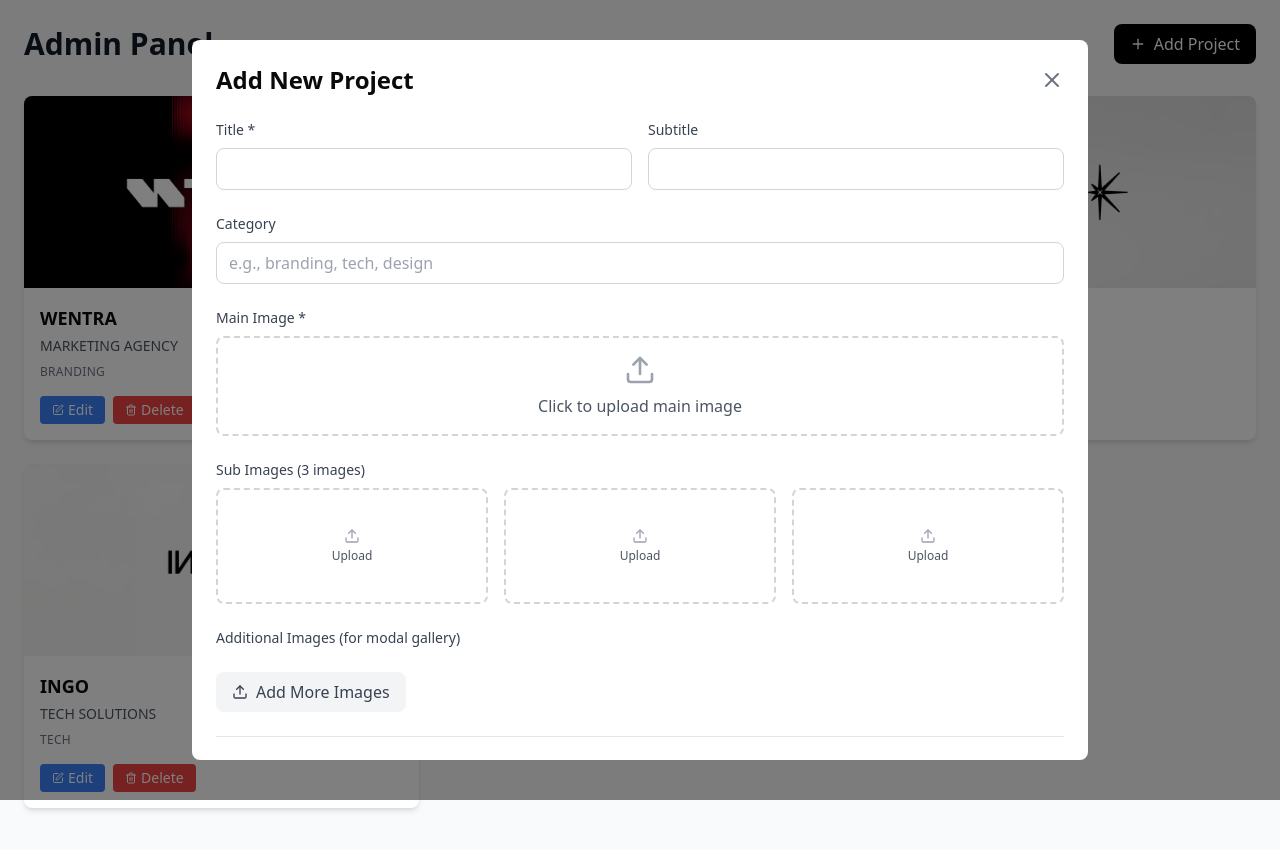
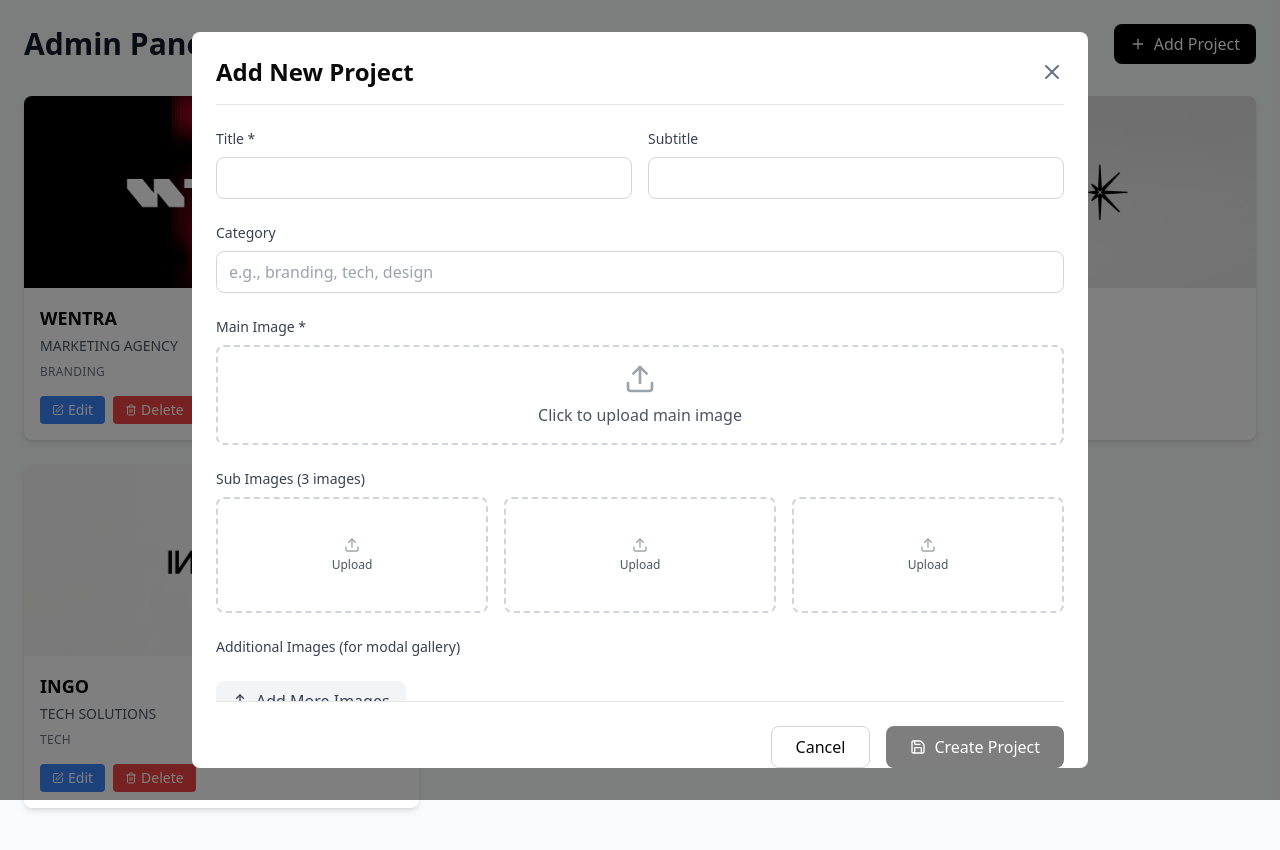
Before and after one commit to GhostekTheGuy/ghostek_media, a Next.js app: page /admin in a window 1280 px wide. Both pictures are taken after a click on the button "Add Project". Shown: the top 850 px of the page. Built offline with nearby package versions, Linux system fonts and the light colour scheme.

Commit message:
fix: resolve admin modal scrolling issues
Adjust modal centering and add scroll styles for better UX

#VERCEL_SKIP

Co-authored-by: Hubert Kolejko <83242010+GhostekTheGuy@users.noreply.github.com>

```diff
--- a/app/admin/page.tsx
+++ b/app/admin/page.tsx
@@ -206,10 +206,12 @@ export default function AdminPage() {
 
         {/* Form Modal */}
         {showForm && (
-          <div className="fixed inset-0 bg-black bg-opacity-50 flex items-center justify-center p-4 z-50">
-            <div className="bg-white rounded-lg max-w-4xl w-full max-h-[90vh] overflow-y-auto">
+          <div className="fixed inset-0 bg-black bg-opacity-50 z-50 overflow-y-auto">
+            <div className="min-h-full flex items-start justify-center p-4 py-8">
+              <div className="bg-white rounded-lg max-w-4xl w-full my-auto">
+                <div className="max-h-[calc(100vh-4rem)] overflow-y-auto">
                   <div className="p-6">
-                <div className="flex justify-between items-center mb-6">
+                    <div className="flex justify-between items-center mb-6 sticky top-0 bg-white z-10 pb-4 border-b">
                       <h2 className="text-2xl font-bold">{editingProject ? "Edit Project" : "Add New Project"}</h2>
                       <button onClick={handleCloseForm} className="text-gray-500 hover:text-gray-700">
                         <X className="w-6 h-6" />
@@ -380,7 +382,7 @@ export default function AdminPage() {
                       </div>
 
                       {/* Submit Button */}
-                  <div className="flex justify-end gap-4 pt-6 border-t">
+                      <div className="flex justify-end gap-4 pt-6 border-t sticky bottom-0 bg-white mt-8">
                         <button
                           type="button"
                           onClick={handleCloseForm}
@@ -401,6 +403,8 @@ export default function AdminPage() {
                   </div>
                 </div>
               </div>
+            </div>
+          </div>
         )}
       </div>
     </div>
```
Lines whose indentation alone changed are shown as unchanged.
